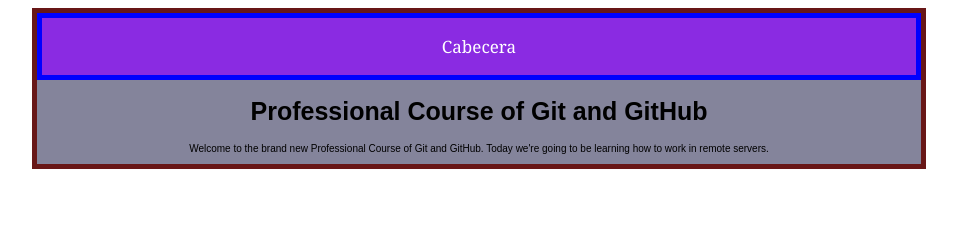
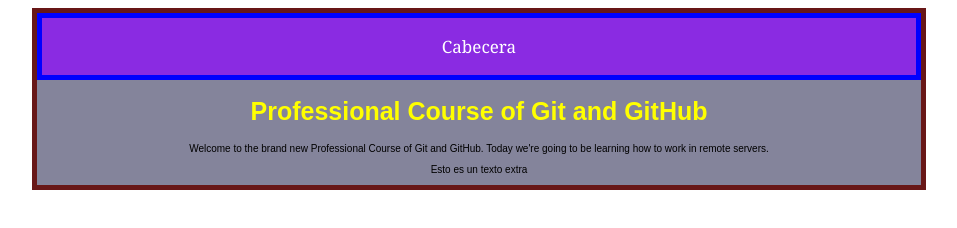
Before and after one commit to enriqueformoso/practice, a plain HTML site: page index.html in a window 1280 px wide. Shown: the whole page, without its empty margins (161-1118 px from the left). Drawn offline with Linux system fonts and the light colour scheme.

Commit message:
Se cambia la cabecera a amarillo

```diff
--- a/CSS/styles.css
+++ b/CSS/styles.css
@@ -35,4 +35,5 @@ html {
 
 #container h1 {
     font-size: 2.5rem;
+    color: yellow;
 }
--- a/index.html
+++ b/index.html
@@ -15,6 +15,8 @@
             <h1>Professional Course of Git and GitHub</h1>
             <p>Welcome to the brand new Professional Course of Git and GitHub.
             Today we're going to be learning how to work in remote servers.</p>
+
+            <p>Esto es un texto extra</p>
         </div>
     </div>
 
```
